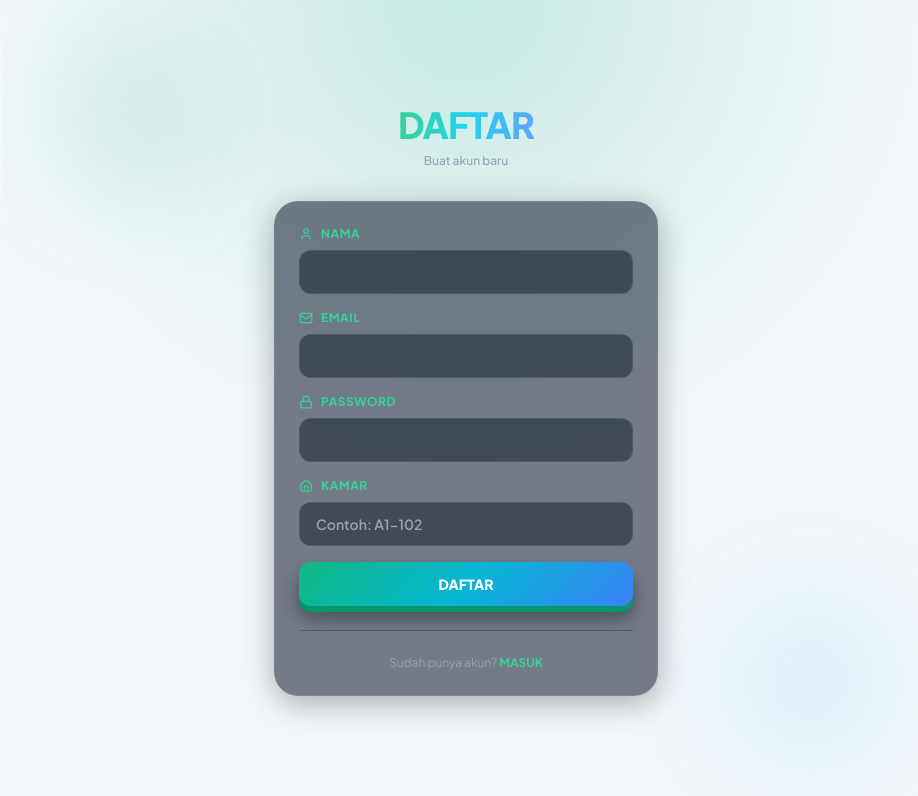
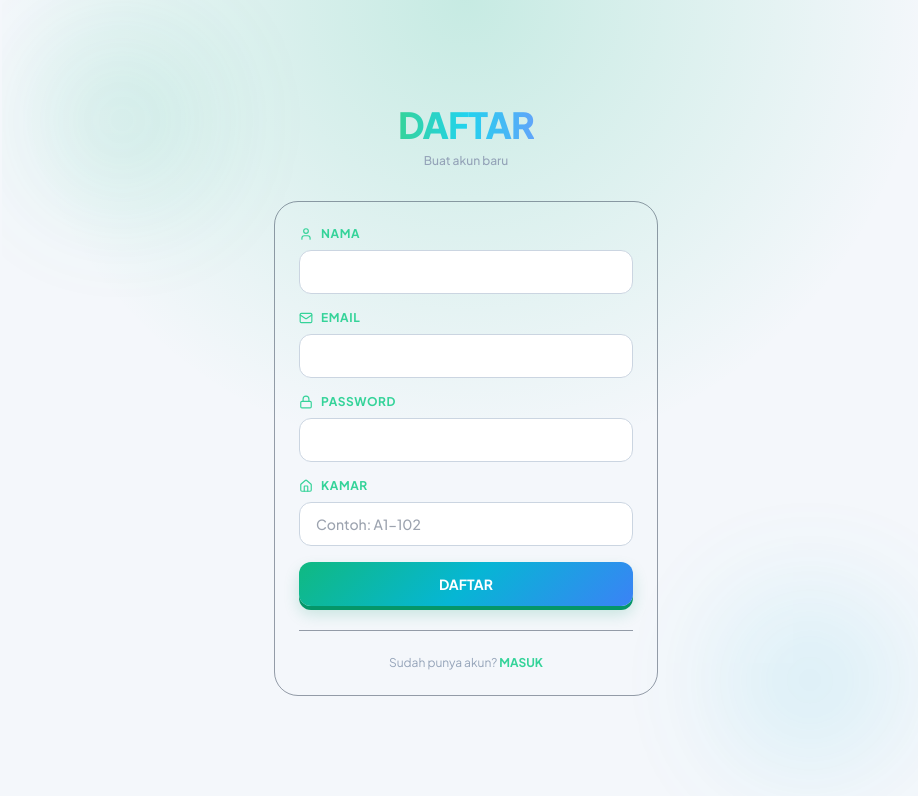
Before and after one commit to Azyte/asbunv2, a Next.js app: page /register in a window 1280 px wide. Shown: the top 796 px of the page, without its empty margins (318-1236 px from the left). Built offline with nearby package versions, Linux system fonts and the light colour scheme.

Commit message:
fix: restore interactivity - add pointer-events:none to card border, light theme

```diff
--- a/src/app/globals.css
+++ b/src/app/globals.css
@@ -3,10 +3,10 @@
 @tailwind utilities;
 
 :root {
-  --background: #0f172a;
-  --foreground: #f8fafc;
-  --card-bg: #1e293b;
-  --card-border: rgba(255,255,255,0.08);
+  --background: #f8fafc;
+  --foreground: #0f172a;
+  --card-bg: #ffffff;
+  --card-border: #e2e8f0;
   --accent: #10b981;
   --accent-gradient: linear-gradient(135deg, #10b981, #06b6d4, #3b82f6);
 }
@@ -18,8 +18,7 @@ html {
 body {
   color: var(--foreground);
   background: var(--background);
-  background-image: radial-gradient(circle at 20% 20%, rgba(16,185,129,0.12) 0%, transparent 40%),
-                    radial-gradient(circle at 80% 80%, rgba(6,182,212,0.12) 0%, transparent 40%);
+  background-image: none;
   -webkit-tap-highlight-color: transparent;
   overflow-x: hidden;
 }
@@ -32,14 +31,13 @@ body {
   padding-bottom: env(safe-area-inset-bottom);
 }
 
-/* 3D Card with gradient border */
 .card-3d {
   position: relative;
   background: var(--card-bg);
   border-radius: 1.5rem;
   border: 1px solid var(--card-border);
-  box-shadow: 0 12px 40px rgba(0,0,0,0.4);
-  transition: all 0.3s cubic-bezier(0.4,0,0.2,1);
+  box-shadow: 0 4px 6px -1px rgba(0,0,0,0.1);
+  transition: all 0.3s;
 }
 
 .card-3d::before {
@@ -52,46 +50,45 @@ body {
   -webkit-mask: linear-gradient(#fff 0 0) content-box, linear-gradient(#fff 0 0);
   -webkit-mask-composite: xor;
   mask-composite: exclude;
-  opacity: 0.3;
-  transition: all 0.3s;
+  opacity: 0.25;
+  pointer-events: none;
 }
 
 .card-3d:hover {
-  transform: translateY(-4px);
-  box-shadow: 0 20px 50px rgba(0,0,0,0.5);
+  transform: translateY(-2px);
+  box-shadow: 0 10px 15px -3px rgba(0,0,0,0.1);
 }
 
 .card-3d:hover::before {
-  opacity: 0.5;
+  opacity: 0.4;
 }
 
-/* Gradient Text */
-.text-gradient {
-  background: var(--accent-gradient);
-  -webkit-background-clip: text;
-  background-clip: text;
-  color: transparent;
-  animation: gradient 3s ease infinite;
+/* Retro Input */
+.input-retro {
+  background: white;
+  border: 1px solid #cbd5e1;
+  color: #0f172a;
+  font-weight: 500;
 }
 
-@keyframes gradient {
-  0% { background-position: 0% 50%; }
-  50% { background-position: 100% 50%; }
-  100% { background-position: 0% 50%; }
+.input-retro:focus {
+  outline: none;
+  border-color: var(--accent);
+  box-shadow: 0 0 0 2px rgba(16,185,129,0.1);
 }
 
 /* Retro Button */
 .btn-retro {
   background: var(--accent-gradient);
   color: white;
-  font-weight: 800;
-  box-shadow: 0 6px 0 #059669, 0 12px 20px rgba(0,0,0,0.4);
+  font-weight: 700;
+  box-shadow: 0 4px 0 #059669, 0 8px 16px rgba(5,150,105,0.2);
   transition: all 0.1s;
 }
 
 .btn-retro:active {
-  transform: translateY(4px);
-  box-shadow: 0 2px 0 #059669, 0 4px 8px rgba(0,0,0,0.4);
+  transform: translateY(2px);
+  box-shadow: 0 2px 0 #059669, 0 4px 8px rgba(5,150,105,0.2);
 }
 
 .btn-retro:disabled {
@@ -100,50 +97,6 @@ body {
   box-shadow: none;
 }
 
-/* Retro Input */
-.input-retro {
-  background: rgba(30,41,59,0.6);
-  border: 1px solid var(--card-border);
-  color: white;
-  font-weight: 600;
-  transition: all 0.2s;
-}
-
-.input-retro:focus {
-  outline: none;
-  border-color: var(--accent);
-  box-shadow: 0 0 0 3px rgba(16,185,129,0.2);
-}
-
-/* Retro Select */
-.select-retro {
-  background: rgba(30,41,59,0.6);
-  border: 1px solid var(--card-border);
-  color: white;
-  font-weight: 600;
-  transition: all 0.2s;
-}
-
-.select-retro:focus {
-  outline: none;
-  border-color: var(--accent);
-}
-
-/* Glass Panel */
-.glass-panel {
-  background: rgba(30,41,59,0.6);
-  backdrop-filter: blur(12px);
-  border: 1px solid var(--card-border);
-  box-shadow: 0 8px 32px rgba(0,0,0,0.3);
-}
-
-/* Badge Retro */
-.badge-retro {
-  background: linear-gradient(135deg, rgba(16,185,129,0.2), rgba(6,182,212,0.2));
-  border: 1px solid rgba(16,185,129,0.3);
-  color: #6ee7b7;
-}
-
 /* No scrollbar */
 .no-scrollbar::-webkit-scrollbar { display: none; }
 .no-scrollbar { -ms-overflow-style: none; scrollbar-width: none; }
```
